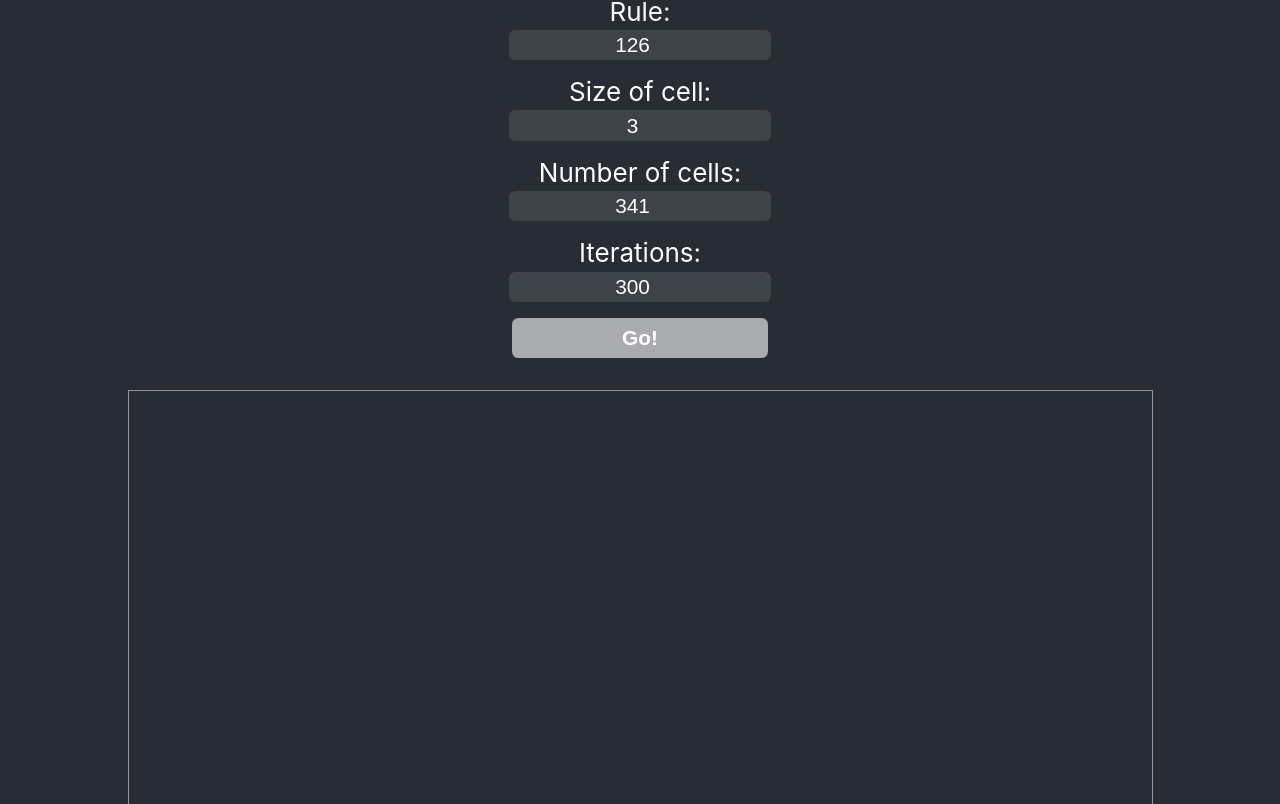
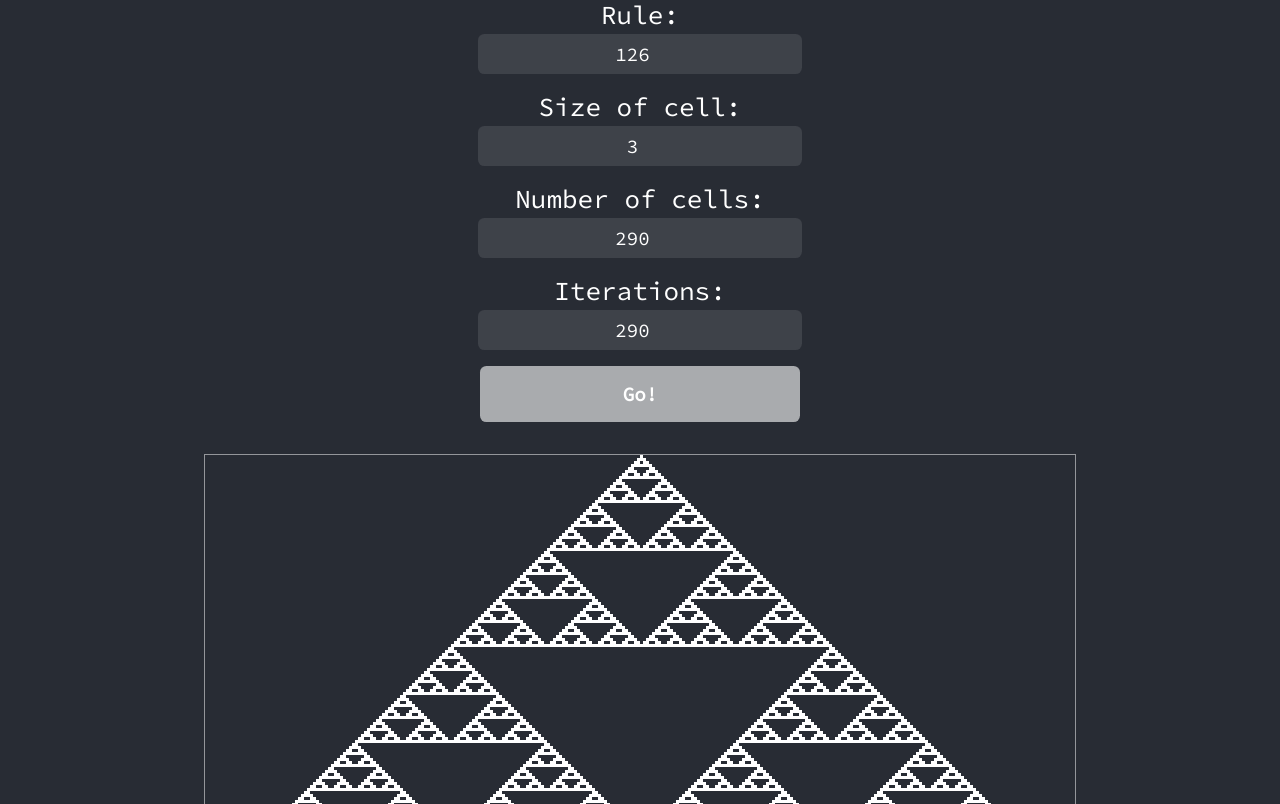
Before and after one commit to SoyOscarRH/CellularAutomata, a React (Create React App) app: page / in a window 1280 px wide. Shown: the part 116-920 px from the top of the page. Built offline with nearby package versions, Linux system fonts and the light colour scheme.

Commit message:
Add better interface

```diff
--- a/src/App.tsx
+++ b/src/App.tsx
@@ -2,6 +2,7 @@ import React, { useEffect, useRef, useState } from "react";
 import styles from "./App.module.css";
 
 import { getLine } from "./automata";
+import { getBase, bindIt } from "./utils";
 
 const App = () => {
   const canvas = useRef<HTMLCanvasElement>(null);
@@ -9,18 +10,20 @@ const App = () => {
   const [rule, setRule] = useState(126);
 
   const [size, setSize] = useState(3);
-  const [steps, setSteps] = useState(300);
-  const [n, setN] = useState(Math.floor(window.innerWidth * 0.8 / size));
+
+  const [x, y] = [window.innerWidth, window.innerHeight];
+  const [steps, setSteps] = useState(getBase(size) * (x < y ? 2 : 1));
+  const [n, setN] = useState(getBase(size));
 
   useEffect(() => {
     const data = Array(n).fill(0);
-    data[n / 2] = 1;
+    data[Math.floor(n / 2)] = 1;
 
     const current_canvas = canvas.current;
     const drawer = current_canvas?.getContext("2d");
-    if (!drawer) return;
+    if (!current_canvas || !drawer) return;
 
-    drawer.clearRect(0, 0, current_canvas!.width, current_canvas!.height);
+    drawer.clearRect(0, 0, current_canvas!.width, current_canvas.height);
     drawer.fillStyle = "white";
 
     for (let step = 0, line = data; step < steps; ++step) {
@@ -31,6 +34,7 @@ const App = () => {
 
       line = getLine(line, rule);
     }
+    // eslint-disable-next-line react-hooks/exhaustive-deps
   }, [count]);
 
   return (
@@ -45,7 +49,7 @@ const App = () => {
           min="0"
           max="255"
           value={rule}
-          onChange={e => setRule(Number(e.target.value))}
+          onChange={bindIt(setRule)}
         />
 
         <label htmlFor="size">Size of cell: </label>
@@ -55,7 +59,7 @@ const App = () => {
           min="1"
           max="10"
           value={size}
-          onChange={e => setSize(Number(e.target.value))}
+          onChange={bindIt(setSize)}
         />
 
         <label htmlFor="n">Number of cells: </label>
@@ -66,7 +70,7 @@ const App = () => {
           step="10"
           max="600"
           value={n}
-          onChange={e => setN(Number(e.target.value))}
+          onChange={bindIt(setN)}
         />
 
         <label htmlFor="steps">Iterations: </label>
@@ -77,21 +81,12 @@ const App = () => {
           step="10"
           max="600"
           value={steps}
-          onChange={e => setSteps(Number(e.target.value))}
+          onChange={bindIt(setSteps)}
         />
 
         <button onClick={() => setCount(c => c + 1)}>Go!</button>
 
-        <canvas
-          ref={canvas}
-          width={size * n}
-          height={size * steps}
-          style={{
-            border: "0.1rem solid rgba(255, 255, 255, .5)",
-            margin: "2rem",
-            padding: 0
-          }}
-        />
+        <canvas ref={canvas} width={size * n} height={size * steps} />
       </main>
     </div>
   );
--- a/src/index.css
+++ b/src/index.css
@@ -1,32 +1,42 @@
-body, html {
+@import url("https://fonts.googleapis.com/css?family=Source+Code+Pro&display=swap");
+
+body,
+html {
   margin: 0;
   background-color: #282c34;
   font-family: -apple-system, BlinkMacSystemFont, sans-serif;
   -webkit-font-smoothing: antialiased;
   -moz-osx-font-smoothing: grayscale;
+  font-family: "Source Code Pro", monospace;
+}
+
+input,
+button {
+  width: min(60vw, 20rem);
+  font-size: 1.2rem;
+  border: 0 solid;
+  color: white;
+  text-align: center;
+  font-family: "Source Code Pro", monospace;
 }
 
 input {
-  width: 20vw;
-  font-size: 1.3rem;
+  padding: 0.5rem 0.1rem;
   margin-bottom: 1rem;
   margin-top: 0.2rem;
-  padding: 0.2rem;
   border-radius: 0.4rem;
-  background-color: rgba(255, 255, 255, .1);
-  border: 0 solid;
-  color: white;
-  text-align: center;
+  background-color: rgba(255, 255, 255, 0.1);
 }
 
 button {
-  padding: 0.5rem;
-  width: 20vw;
-  font-size: 1.3rem;
+  padding: 1rem;
   font-weight: bold;
   border-radius: 0.4rem;
-  background-color: rgba(255, 255, 255, .6);
-  border: 0 solid;
-  color: white;
-  text-align: center;
+  background-color: rgba(255, 255, 255, 0.6);
 }
+
+canvas {
+  border: 0.1rem solid rgba(255, 255, 255, 0.5);
+  margin: 2rem;
+  padding: 0;
+}
--- /dev/null
+++ b/src/utils.ts
@@ -0,0 +1,13 @@
+const getBase = (size: number) => {
+  const base = Math.floor((window.innerWidth * 0.7) / size);
+  const nearest10 = ((base - (base % 10)) / 10) * 10;
+
+  return nearest10;
+};
+
+type hookFn = React.Dispatch<React.SetStateAction<number>>;
+type click = React.ChangeEvent<HTMLInputElement>;
+const bindIt = (setX: hookFn) => (e: click) => setX(Number(e.target.value));
+
+
+export {getBase, bindIt}
```
